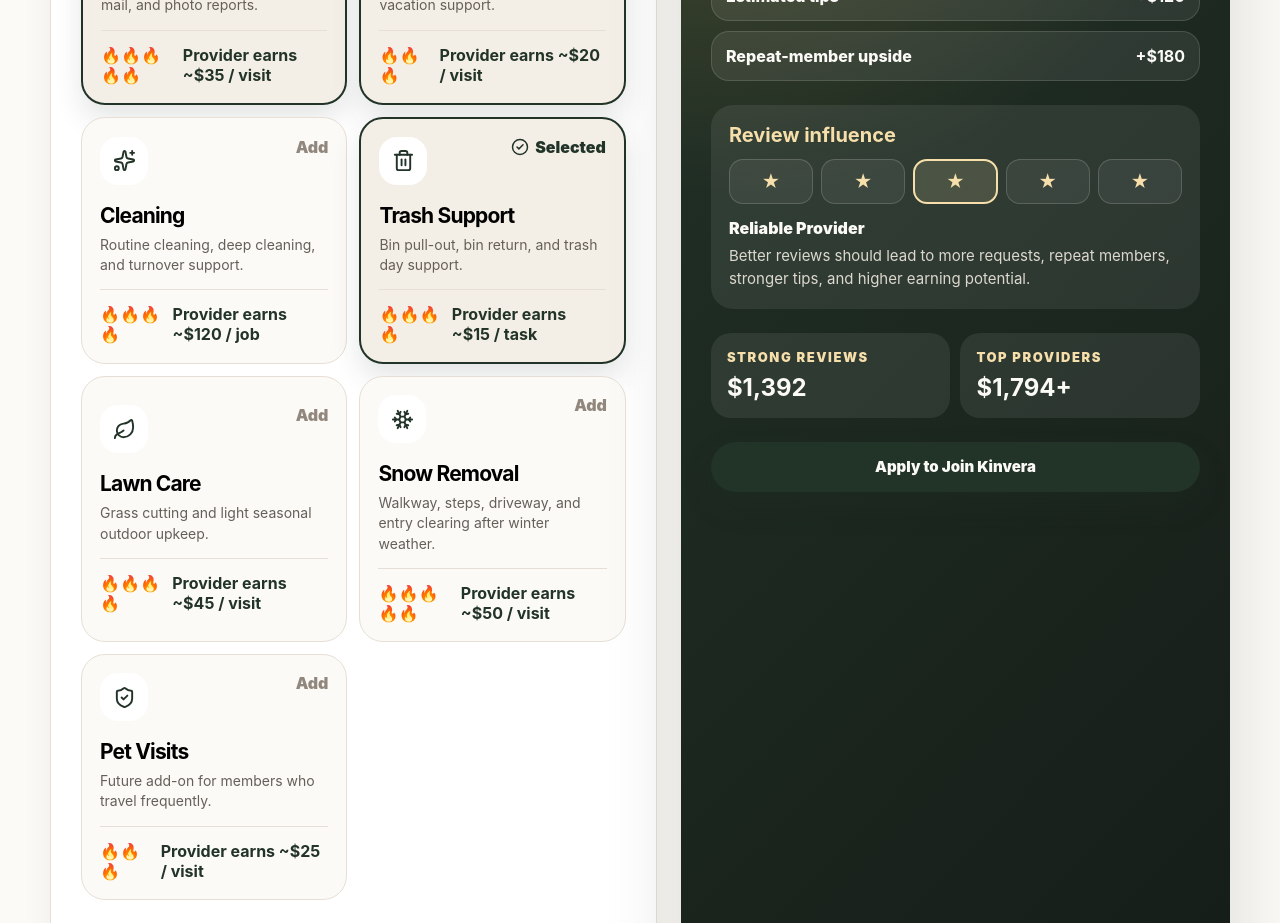
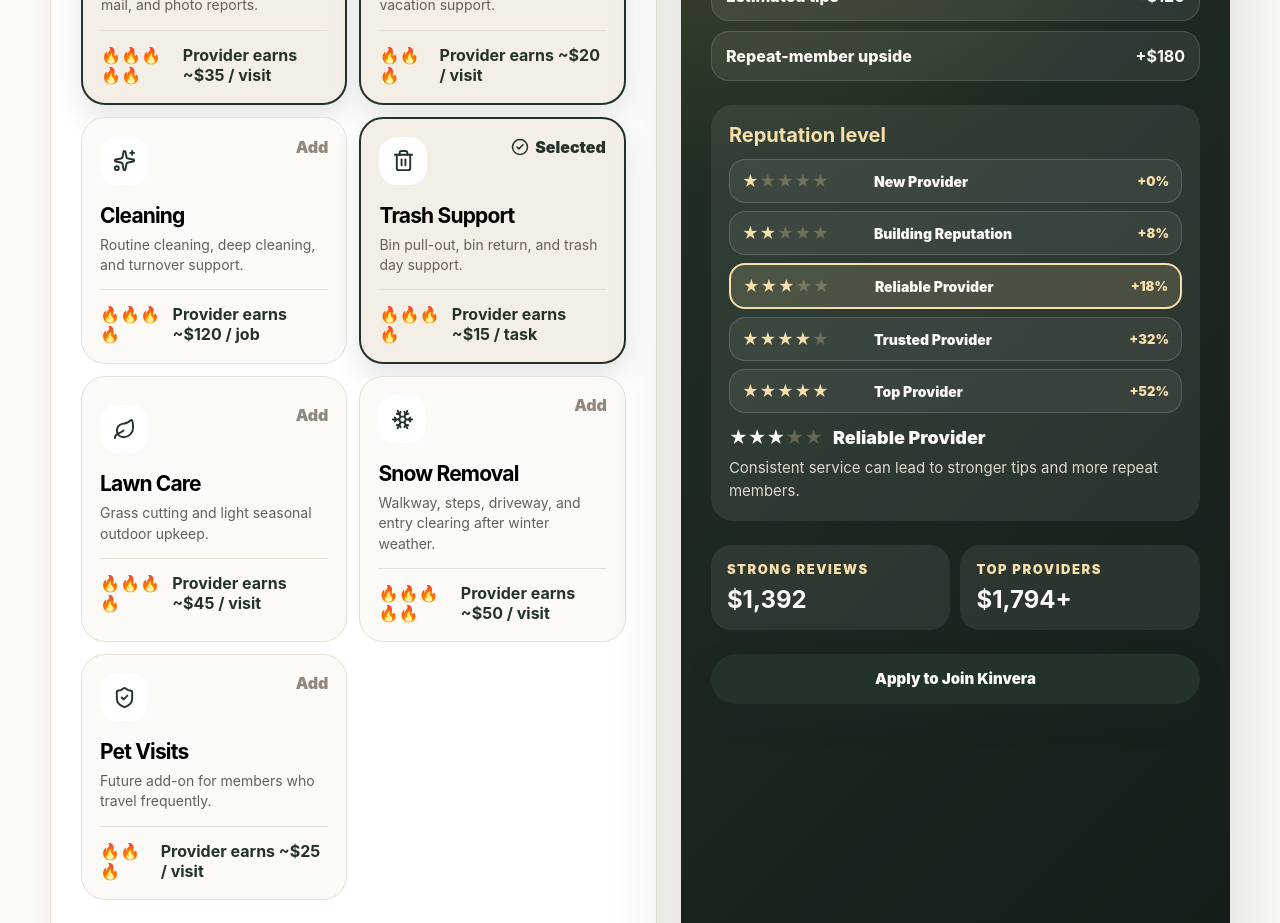
Before and after one commit to dustinameden/Kinvera, a React (Vite) app in the folder kinvera/: page / in a window 1280 px wide. Shown: the part 8860-9783 px from the top of the page. Built offline with nearby package versions, Linux system fonts and the light colour scheme.

Commit message:
Update App.jsx

```diff
--- a/kinvera/src/App.jsx
+++ b/kinvera/src/App.jsx
@@ -287,11 +287,41 @@
 ];
 
 const reputationMultipliers = {
-  1: { label: "New Provider", multiplier: 1, tipBoost: 40, repeatBoost: 0 },
-  2: { label: "Building Trust", multiplier: 1.08, tipBoost: 75, repeatBoost: 80 },
-  3: { label: "Reliable Provider", multiplier: 1.18, tipBoost: 120, repeatBoost: 180 },
-  4: { label: "Strong Reviews", multiplier: 1.32, tipBoost: 180, repeatBoost: 320 },
-  5: { label: "Top Provider", multiplier: 1.52, tipBoost: 260, repeatBoost: 520 }
+  1: {
+    label: "New Provider",
+    multiplier: 1,
+    tipBoost: 40,
+    repeatBoost: 0,
+    description: "Start with base opportunities while building your first reviews."
+  },
+  2: {
+    label: "Building Reputation",
+    multiplier: 1.08,
+    tipBoost: 75,
+    repeatBoost: 80,
+    description: "A few successful visits begin increasing confidence and repeat requests."
+  },
+  3: {
+    label: "Reliable Provider",
+    multiplier: 1.18,
+    tipBoost: 120,
+    repeatBoost: 180,
+    description: "Consistent service can lead to stronger tips and more repeat members."
+  },
+  4: {
+    label: "Trusted Provider",
+    multiplier: 1.32,
+    tipBoost: 180,
+    repeatBoost: 320,
+    description: "Strong reviews should unlock better matching and more frequent requests."
+  },
+  5: {
+    label: "Top Provider",
+    multiplier: 1.52,
+    tipBoost: 260,
+    repeatBoost: 520,
+    description: "Top providers should earn more through priority demand, tips, and repeat work."
+  }
 };
 
 function App() {
@@ -1182,13 +1212,12 @@
                   }}
                 >
                   <h4 style={{ margin: "0 0 12px", color: "#f6dfaa", fontSize: "20px" }}>
-                    Review influence
+                    Reputation level
                   </h4>
 
                   <div
                     style={{
                       display: "grid",
-                      gridTemplateColumns: "repeat(5, 1fr)",
                       gap: "8px",
                       marginBottom: "14px"
                     }}
@@ -1199,27 +1228,48 @@
                         key={score}
                         onClick={() => setReputation(score)}
                         style={{
-                          padding: "10px 0",
+                          display: "grid",
+                          gridTemplateColumns: "120px 1fr auto",
+                          alignItems: "center",
+                          gap: "12px",
+                          width: "100%",
+                          padding: "11px 12px",
                           border: reputation === score ? "2px solid #f6dfaa" : "1px solid rgba(244, 239, 230, 0.18)",
-                          borderRadius: "14px",
+                          borderRadius: "16px",
                           background: reputation === score ? "rgba(246, 223, 170, 0.14)" : "rgba(255,255,255,0.06)",
-                          color: "#f6dfaa",
+                          color: "#fbfaf7",
                           cursor: "pointer",
-                          fontSize: "18px",
-                          fontWeight: 950
+                          fontWeight: 900,
+                          textAlign: "left"
                         }}
                       >
-                        ★
+                        <span style={{ color: "#f6dfaa", letterSpacing: "0.05em" }}>
+                          {"★".repeat(score)}
+                          <span style={{ color: "rgba(246,223,170,0.28)" }}>
+                            {"★".repeat(5 - score)}
+                          </span>
+                        </span>
+
+                        <span style={{ fontSize: "14px" }}>
+                          {reputationMultipliers[score].label}
+                        </span>
+
+                        <span style={{ color: "#f6dfaa", fontSize: "13px", whiteSpace: "nowrap" }}>
+                          +{Math.round((reputationMultipliers[score].multiplier - 1) * 100)}%
+                        </span>
                       </button>
                     ))}
                   </div>
 
-                  <div style={{ color: "#fbfaf7", fontWeight: 950 }}>
-                    {reputationModel.label}
-                  </div>
-                  <p style={{ margin: "6px 0 0", color: "#ddd8ce", fontSize: "15px", lineHeight: 1.55 }}>
-                    Better reviews should lead to more requests, repeat members, stronger tips,
-                    and higher earning potential.
+                  <div style={{ color: "#fbfaf7", fontWeight: 950, fontSize: "18px" }}>
+                    {"★".repeat(reputation)}
+                    <span style={{ color: "rgba(246,223,170,0.28)" }}>
+                      {"★".repeat(5 - reputation)}
+                    </span>
+                    <span style={{ marginLeft: "10px" }}>{reputationModel.label}</span>
+                  </div>
+                  <p style={{ margin: "8px 0 0", color: "#ddd8ce", fontSize: "15px", lineHeight: 1.55 }}>
+                    {reputationModel.description}
                   </p>
                 </div>
 
```
